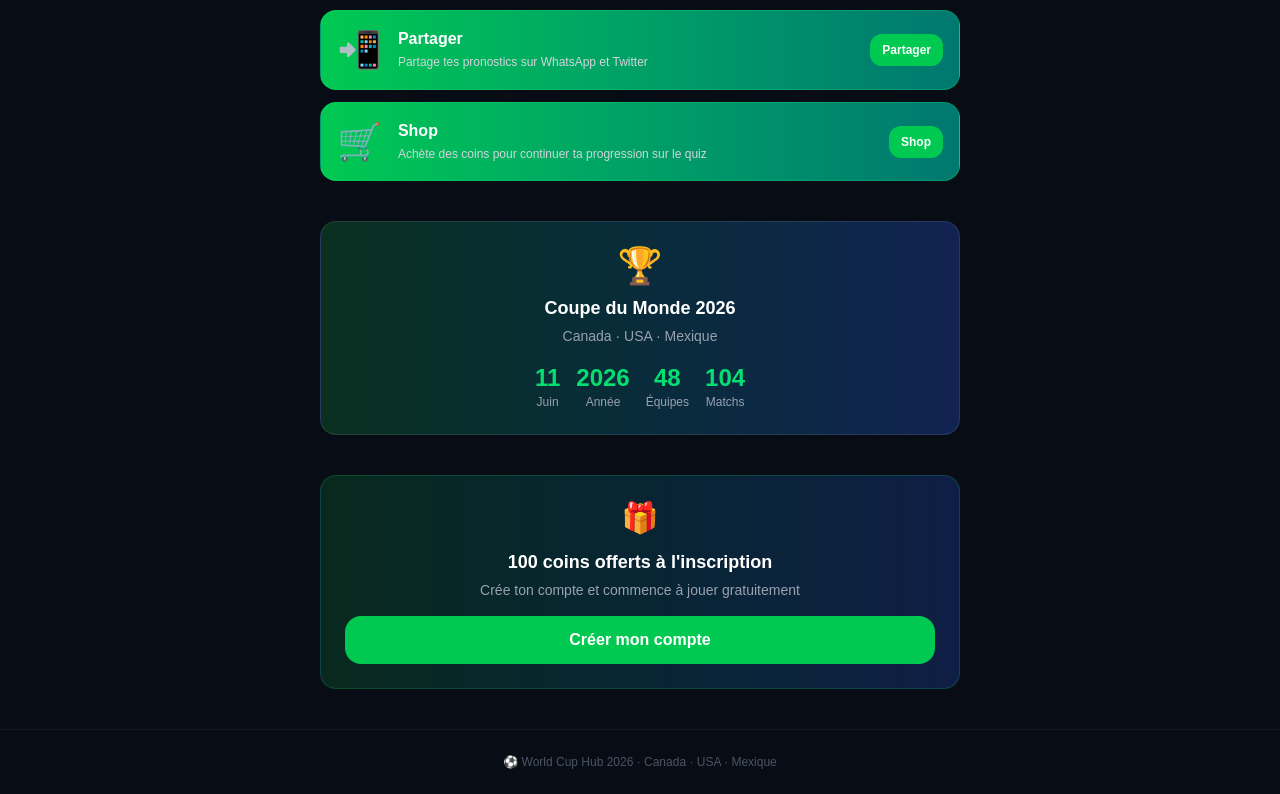
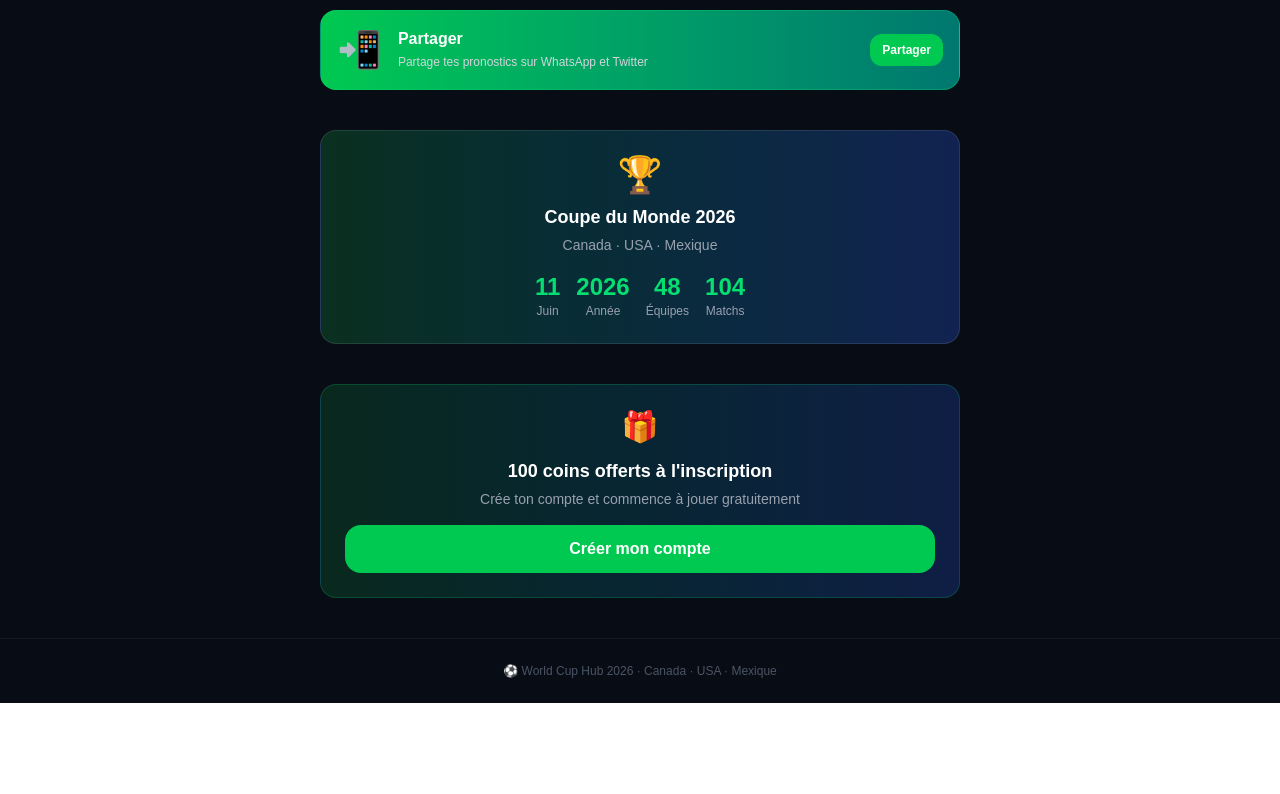
Before and after one commit to Elhadji17/world-cup-hub, a React (Vite) app: page / in a window 1280 px wide. Shown: the part 1001-1795 px from the top of the page. After the commit the page ends 1704 px from the top, so only its background shows below. Built offline with nearby package versions, Linux system fonts and the light colour scheme.

Commit message:
Ajout de Shop

```diff
--- a/src/pages/Home.jsx
+++ b/src/pages/Home.jsx
@@ -63,17 +63,7 @@ const FEATURES = [
   btnCls: "bg-green-500 hover:bg-green-400",
   auth:   false,
 },
-{
-  to:     "/shop",
-  emoji:  "🛒",
-  title:  "Shop",
-  desc:   "Achète des coins pour continuer ta progression sur le quiz",
-  color:  "from-green-500 to-teal-700",
-  border: "border-green-400/30",
-  btn:    "Shop",
-  btnCls: "bg-green-500 hover:bg-green-400",
-  auth:   false,
-},
+
 ];
 
 const STATS = [
```
